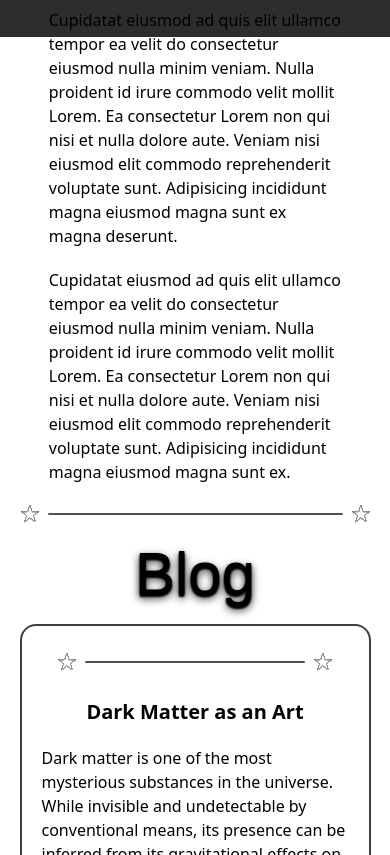
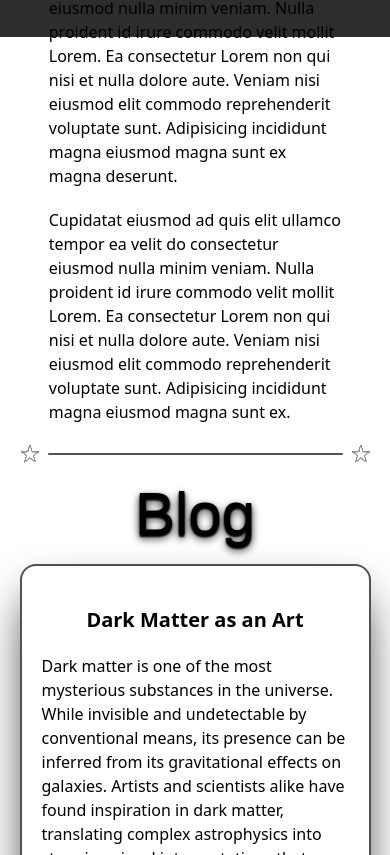
Before and after one commit to CadmusKei/erins-site, a Next.js app: page / in a window 390 px wide. Shown: the part 1145-2000 px from the top of the page. Built offline with nearby package versions, Linux system fonts and the light colour scheme; a web font is replaced by a local one.

Commit message:
Build blogpost view page. Refactor components for improved layout and responsiveness; add blogposts data structure

```diff
--- /dev/null
+++ b/app/blog/[slug]/page.js
@@ -0,0 +1,46 @@
+import Title from "../../components/Title";
+import { blogposts } from '@/app/data/blogposts';
+
+
+export default async function BlogPostHome({ params }) {
+
+   const { slug } = await params;
+
+  const post = blogposts.find((p) => p.slug === slug);
+
+  if (!post) {
+    return <h1 className="text-2xl text-red-500">Post not found</h1>;
+  }
+
+  console.log("Slug from params:", slug);
+  console.log("Available slugs:", blogposts.map(p => p.slug));
+
+  return (
+
+    <div className="relative flex flex-col items-center w-full h-screen">
+      <img
+        className="absolute w-full h-full object-cover z-0"
+        src="/image/Space.jpg"
+      ></img>
+
+      <div className="flex  justify-center items-center min-h-[20%] w-full
+          bg-linear-to-t from-[#111111e0] to-transparent z-10">
+
+        <div className="flex justify-center w-[80%] border-2 border-neutral-700 rounded-4xl
+         pl-4 pr-4 p-2 shadow-2xl shadow-black bg-[#11111142]">
+          <Title size="text-4xl lg:text-9xl">{post.title}</Title>
+        </div>
+
+      </div>
+
+      <div className="flex flex-col items-center h-screen w-[full] bg-[#111111e0] z-10">
+
+        <div className="flex justify-center w-[90%] border-2 border-neutral-700 rounded-4xl
+        p-8 shadow-2xl shadow-black">
+          <p>{post.excerpt}</p>
+        </div>
+
+      </div>
+    </div>
+  );
+}
--- a/app/components/Bio.js
+++ b/app/components/Bio.js
@@ -2,9 +2,9 @@
 export default function() {
     return(
         <>
-            <div className="w-[75%] flex flex-col space-y-5 items-center">
+            <div className="w-[75%] lg:w-[50%] flex flex-col space-y-5 items-center">
                 <img
-                className=" w-[75%] aspect-square rounded-full"
+                    className=" w-[75%] lg:w-[50%] aspect-square rounded-full shadow-2xl shadow-black"
                     src="/image/erin.jpeg"
                 ></img>
                 <p className="font-bold">
--- a/app/components/Blog.js
+++ b/app/components/Blog.js
@@ -2,42 +2,19 @@
 
 import Title from "./Title";
 import Blogpost from "./Blogpost";
-import { useState } from "react";
+import { blogposts } from "@/app/data/blogposts";
 
 export default function Blog() {
-  const [blogposts, setBlogPost] = useState([
-    {
-      id: 1,
-      title: "Dark Matter as an Art",
-      excerpt:
-        "Dark matter is one of the most mysterious substances in the universe. While invisible and undetectable by conventional means, its presence can be inferred from its gravitational effects on galaxies. Artists and scientists alike have found inspiration in dark matter, translating complex astrophysics into stunning visual interpretations that capture both the unknown and the imagination.",
-      link: "/blog/dark-matter-as-an-art",
-    },
-    {
-      id: 2,
-      title: "How Women in Science are Fixing Academia",
-      excerpt:
-        "For decades, academia has struggled with gender inequality, often making it difficult for women to thrive in STEM fields. Recent initiatives, mentorship programs, and policy changes have begun to shift the landscape. Women in science are now not only participating at higher rates but are also actively reshaping research culture, promoting inclusivity, and challenging long-standing biases.",
-      link: "/blog/women-fixing-academia",
-    },
-    {
-      id: 3,
-      title: "What to Expect From SKA",
-      excerpt:
-        "The Square Kilometre Array (SKA) is poised to become the world’s largest radio telescope, opening new windows into the cosmos. From mapping hydrogen across the universe to studying cosmic magnetism and searching for extraterrestrial life, SKA promises unprecedented discoveries. Scientists and engineers are collaborating across continents to build this technological marvel, offering exciting opportunities for both research and education.",
-      link: "/blog/what-to-expect-ska",
-    },
-  ]);
-
   return (
     <>
       <Title size="text-6xl">Blog</Title>
-      <div className="w-[90%] p-5 space-y-3 flex flex-col items-center border-2 border-neutral-700 rounded-2xl">
+      <div className="w-[90%] p-5 space-y-3 flex flex-col items-center border-2 border-neutral-600 rounded-2xl shadow-2xl shadow-black">
         {blogposts.map((blogpost) => (
           <Blogpost
             key={blogpost.id}
             title={blogpost.title}
             content={blogpost.excerpt}
+            link={blogpost.link}
           />
         ))}
       </div>
--- a/app/components/Blogpost.js
+++ b/app/components/Blogpost.js
@@ -1,13 +1,13 @@
-import Title from "./Title";
+import Link from "next/link";
 import Divider from "./Divider";
 
-export default function Blogpost({title, content}){
+export default function Blogpost({title, content, link}){
     return(
-            <div className="w-[100%] flex flex-col space-y-5 items-center">
-                <Divider/>
+            <div className="w-full flex flex-col space-y-5 items-center pt-5">
                 <h1 className="text-xl font-bold">{title}</h1>
                 <p>{content}...</p>
-                <a className="underline text-violet-500">Read More</a>
+                <Link href={`/blog/${link}`} className="underline text-violet-500">Read More</Link>
+                <Divider/>
             </div>
     )
 }
--- a/app/components/CV.js
+++ b/app/components/CV.js
@@ -4,7 +4,7 @@ export default function CV(){
     return(
         <>
             <Title size="text-6xl">CV</Title>
-            <div className="w-[75%] mt-5 flex flex-col space-y-5 items-center">
+            <div className="w-[75%] lg:w-[50%] flex flex-col space-y-5 items-center">
             <p>
                 Cupidatat eiusmod ad quis elit ullamco tempor ea velit do
                 consectetur eiusmod nulla minim veniam. Nulla proident id irure
--- a/app/components/Contact.js
+++ b/app/components/Contact.js
@@ -4,7 +4,8 @@ export default function Contact(){
     return(
         <>
             <Title size="text-6xl">Contact</Title>
-            <div className="w-[75%] mt-1 flex flex-col p-5 space-y-5 items-center border-2 border-neutral-700 rounded-xl">
+            <div className="w-[75%] mt-1 flex flex-col p-5 space-y-5 items-center border-2 border-neutral-700 rounded-xl
+            shadow-2xl shadow-black">
                 <p>Email: erinsalo6@gmail.com</p>
                 <p>Phone Number: 079 540 8160</p>
             </div>
--- /dev/null
+++ b/app/data/blogposts.js
@@ -0,0 +1,26 @@
+export const blogposts = [
+    {
+      id: 1,
+      title: "Dark Matter as an Art",
+      slug: "dark-matter-as-an-art",
+      excerpt:
+        "Dark matter is one of the most mysterious substances in the universe. While invisible and undetectable by conventional means, its presence can be inferred from its gravitational effects on galaxies. Artists and scientists alike have found inspiration in dark matter, translating complex astrophysics into stunning visual interpretations that capture both the unknown and the imagination.",
+      link: "dark-matter-as-an-art",
+    },
+    {
+      id: 2,
+      title: "How Women in Science are Fixing Academia",
+      slug: "how-women-in-science-are-fixing-academia",
+      excerpt:
+        "For decades, academia has struggled with gender inequality, often making it difficult for women to thrive in STEM fields. Recent initiatives, mentorship programs, and policy changes have begun to shift the landscape. Women in science are now not only participating at higher rates but are also actively reshaping research culture, promoting inclusivity, and challenging long-standing biases.",
+      link: "how-women-in-science-are-fixing-academia",
+    },
+    {
+      id: 3,
+      title: "What to Expect From SKA",
+      slug: "what-to-expect-from-ska",
+      excerpt:
+        "The Square Kilometre Array (SKA) is poised to become the world’s largest radio telescope, opening new windows into the cosmos. From mapping hydrogen across the universe to studying cosmic magnetism and searching for extraterrestrial life, SKA promises unprecedented discoveries. Scientists and engineers are collaborating across continents to build this technological marvel, offering exciting opportunities for both research and education.",
+      link: "what-to-expect-from-ska",
+    },
+ ];
--- a/app/page.js
+++ b/app/page.js
@@ -17,10 +17,9 @@ export default function Home() {
       ></div> */}
 
       <div className="flex justify-center items-center min-h-[40%] w-full bg-linear-to-t from-[#111111e0] to-transparent z-10">
-        <Title size="text-7xl">Erin Salo</Title>
+        <Title size="text-7xl lg:text-9xl">Erin Salo</Title>
       </div>
       <div className="flex flex-col space-y-5 items-center pt-5 h-screen w-full bg-[#111111e0] z-10">
-        <Divider />
         <Bio/>
         <Divider />
         <CV/>
```
Lines whose indentation alone changed are shown as unchanged.
